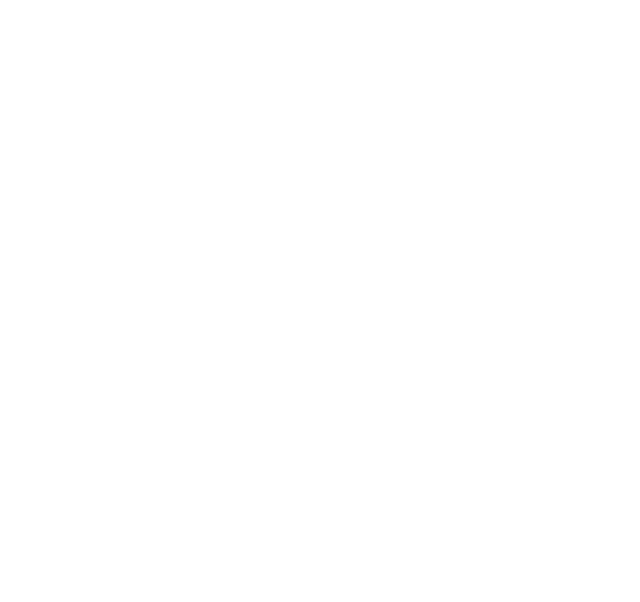
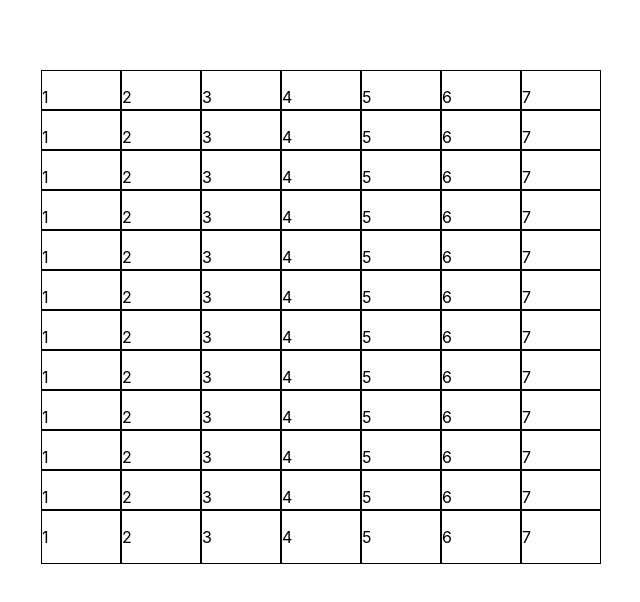
Before and after one commit to EmilyLow/event-scheduler, a React (Create React App) app: page / in a window 1280 px wide. Shown: the top 602 px of the page, without its empty margins (49-689 px from the left). Built offline with nearby package versions, Linux system fonts and the light colour scheme.

Commit message:
Hour layout

```diff
--- a/src/components/Day.js
+++ b/src/components/Day.js
@@ -1,5 +1,7 @@
 import Hour from "./Hour";
 import styled from "styled-components";
+
+//!!! Not needed for Grid Version
 
 function Day({settings}) {
     let hourNum = 12;
@@ -21,12 +23,9 @@ function Day({settings}) {
 
 //width: 14%;
 // width: ${(props) => props.width}%;
+//text-align: center;
+
 const DayColumn = styled.div`
-    width: ${(props) => props.width}%;
-
-    text-align: center;
-    max-width: 100px;
-
 
 
 
--- a/src/components/Hour.js
+++ b/src/components/Hour.js
@@ -1,22 +1,30 @@
 import styled from "styled-components";
 
-function Hour() {
+function Hour({day, hour}) {
+    console.log("Day ", day, "hour ", hour);
 
     return(
-        <HourBlock>
-
+        <HourBlock day={day} hour={hour}>
+           <p>{day}</p>
         </HourBlock>
     );
 }
 
 export default Hour;
 
+/*
+ grid-column: ${(props) => props.day};
+    grid-row: ${(props) => props.hour + 2} / span 4;
+
+    */
 const HourBlock = styled.div`
-    height: 30px;
-    border: 1px solid grey;
-    // background-color: red;
 
+    grid-column-start: ${(props) => props.day + 1};
+    grid-column-end: span 1;
+    grid-row-start: ${(props) => props.hour *4 + 2};
+    grid-row-end: span 4;
 
+    border: 1px solid black;
 
 
 `
--- a/src/components/Schedule.js
+++ b/src/components/Schedule.js
@@ -2,6 +2,7 @@ import { useContext } from "react";
 import styled from "styled-components";
 import Day from "./Day";
 import HourBar from "./HourBar"
+import Hour from "./Hour";
 
 
 
@@ -9,16 +10,19 @@ function Schedule({settings}) {
 
 
 
-    let days = [];
+
+    let hours = [];
 
     for (let i = 0; i < settings.numDays; i++) {
-       days.push(<Day settings={settings}/> );
+       for (let j = 0; j < settings.numHours; j++) {
+        hours.push(<Hour day={i+1} hour={j+1}/>)
+     }
     }
 
     return(
         <ScheduleContainer settings={settings}>
-            {/* <HourBar settings={settings}/>
-            {days} */}
+            {/* <HourBar settings={settings}/> */}
+            {hours}
 
         </ScheduleContainer>
     );
@@ -27,8 +31,8 @@ function Schedule({settings}) {
 const ScheduleContainer = styled.div`
    display: grid;
 
-   grid-template-columns: repeat(${(props) => props.settings.numDays +1}, 80px);
-   grid-template-rows: repeat(${(props) => props.settings.numHours * 4 + 2}, 10px);
+   grid-template-columns: 40px repeat(${(props) => props.settings.numDays}, 80px);
+   grid-template-rows: 30px repeat(${(props) => props.settings.numHours * 4}, 10px);
 
 
 `
```
